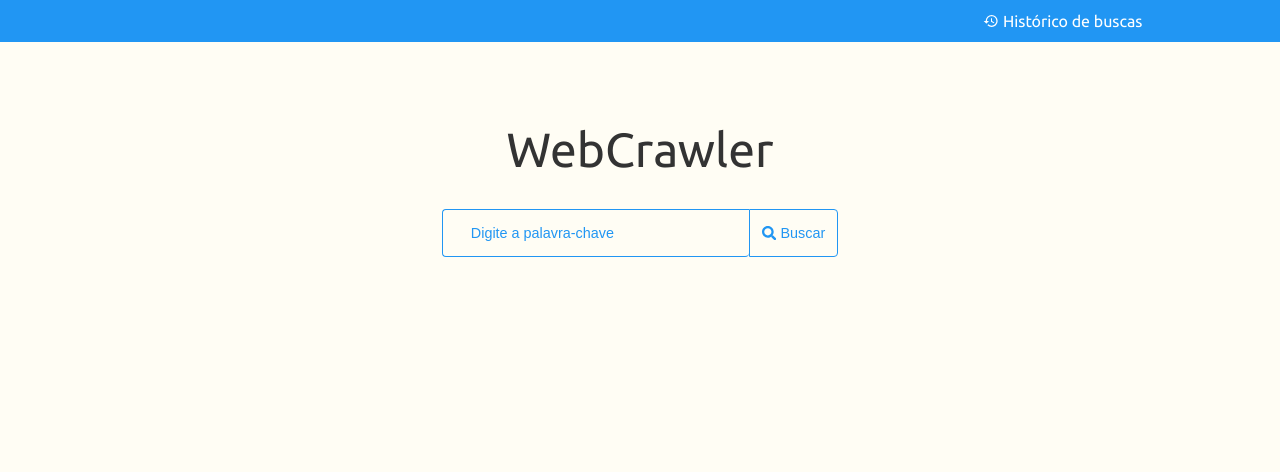
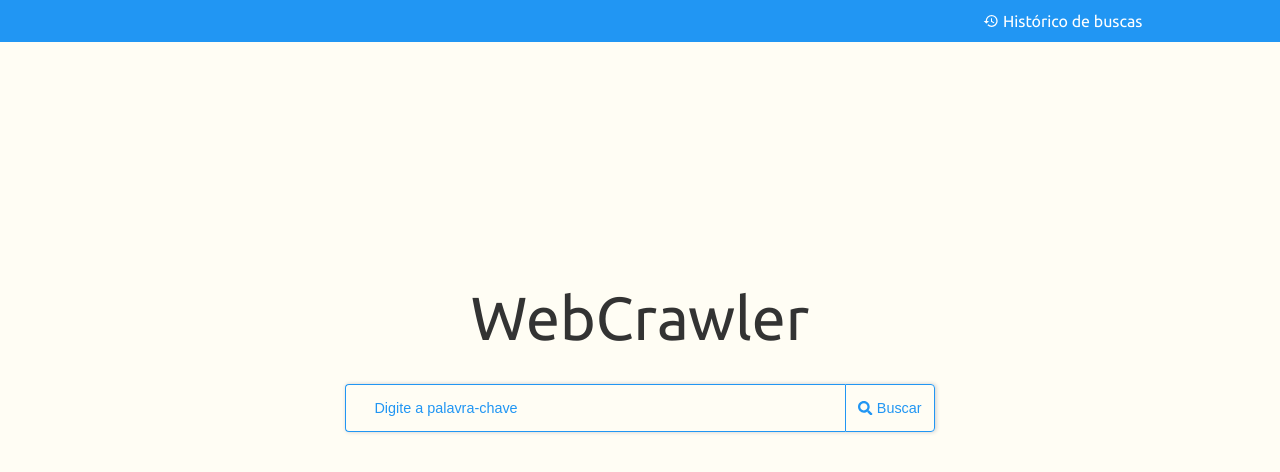
Before and after one commit to lucazweb/web-crawler, a React app: page / in a window 1280 px wide. Shown: the top 472 px of the page. Built offline with nearby package versions, Linux system fonts and the light colour scheme.

Commit message:
style: add style adjustments to search and query history pages

```diff
--- a/src/presentation/components/logo/styled.ts
+++ b/src/presentation/components/logo/styled.ts
@@ -3,6 +3,6 @@ import { LogoProps } from './logo'
 
 export const StyledTitle = styled.h1`
   margin-bottom: 32px;
-  font-size: ${(props: LogoProps) => (props.isLarge ? '3em' : '2em')};
+  font-size: ${(props: LogoProps) => (props.isLarge ? '3.8em' : '2em')};
   color: #333;
 `
--- a/src/presentation/pages/query-history/styled.ts
+++ b/src/presentation/pages/query-history/styled.ts
@@ -5,12 +5,12 @@ export const ListHeader = styled.div`
   justify-content: space-between;
   width: 100%;
   border-bottom: 1px solid #ccc;
-
   margin-bottom: 16px;
 
   h1 {
     display: flex;
     align-items: center;
+    margin-bottom: 18px;
     small {
       padding-top: 6px;
       font-size: 0.5em;
--- a/src/presentation/pages/search/search-page.tsx
+++ b/src/presentation/pages/search/search-page.tsx
@@ -14,7 +14,7 @@ import {
   TopBar,
 } from '@/presentation/components'
 import { useAppDispatch } from '@/presentation/hooks'
-import { SearchBox, ErrorMessage } from './styled'
+import { SearchBox, ErrorMessage, SearchContentWrapper } from './styled'
 
 export const SearchPage = () => {
   const [keyword, setKeyword] = useState('')
@@ -45,6 +45,7 @@ export const SearchPage = () => {
         </span>
       </TopBar>
       <Layout>
+        <SearchContentWrapper>
           <Logo isLarge />
           <SearchBox>
             <SearchInput
@@ -64,6 +65,7 @@ export const SearchPage = () => {
               isLoading={isLoading}
             />
           </SearchBox>
+        </SearchContentWrapper>
 
         {errorMessage && (
           <ErrorMessage>
--- a/src/presentation/pages/search/styled.ts
+++ b/src/presentation/pages/search/styled.ts
@@ -1,14 +1,18 @@
 import styled from 'styled-components'
+import { fadeInEffect } from '@/presentation/styles'
 
 export const SearchBox = styled.div`
   display: flex;
   justify-content: center;
-  width: 50%;
+  width: content-fit;
+  border-radius: 4px;
+  box-shadow: 1px 0px 4px #ccc;
   button {
     border-radius: 0px 4px 4px 0px;
   }
   input {
-    border-radius: 4px 0px 4px 4px;
+    width: 500px;
+    border-radius: 4px 0px 0px 4px;
     border-color: ${(props) => props.theme.colors.border};
     border-right: none;
     color: ${(props) => props.theme.colors.border};
@@ -24,6 +28,19 @@ export const SearchBox = styled.div`
 `
 
 export const ErrorMessage = styled.span`
+  display: flex;
+  align-items: center;
+  gap: 4px;
+  animation: ${fadeInEffect} 0.3s ease-in forwards;
   color: ${(props) => props.theme.colors.error};
   margin-top: 12px;
 `
+export const SearchContentWrapper = styled.div`
+  display: flex;
+  justify-content: center;
+  flex-direction: column;
+  margin-top: 20vh;
+  h1 {
+    text-align: center;
+  }
+`
--- a/src/presentation/styles/theme.tsx
+++ b/src/presentation/styles/theme.tsx
@@ -8,7 +8,7 @@ export const theme = {
     buttonText: '#2196f3',
     hover: '#23b290',
     inactive: '#ccc;',
-    error: '#b55e4a',
+    error: '#c54a2d',
     dark: '#333',
     textHighlight: '#2196f3',
     textInactive: '#666',
```
Lines whose indentation alone changed are shown as unchanged.
